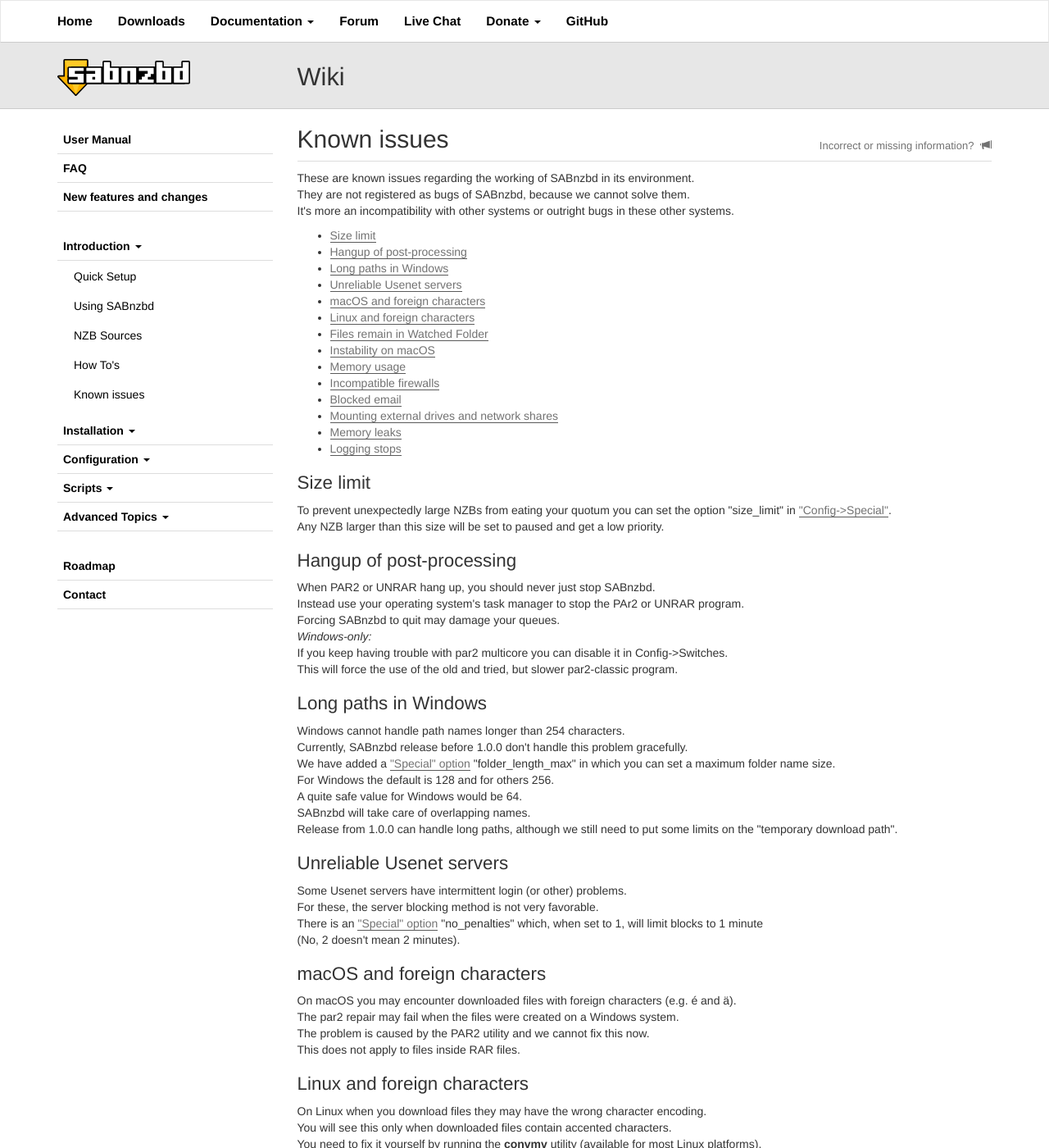
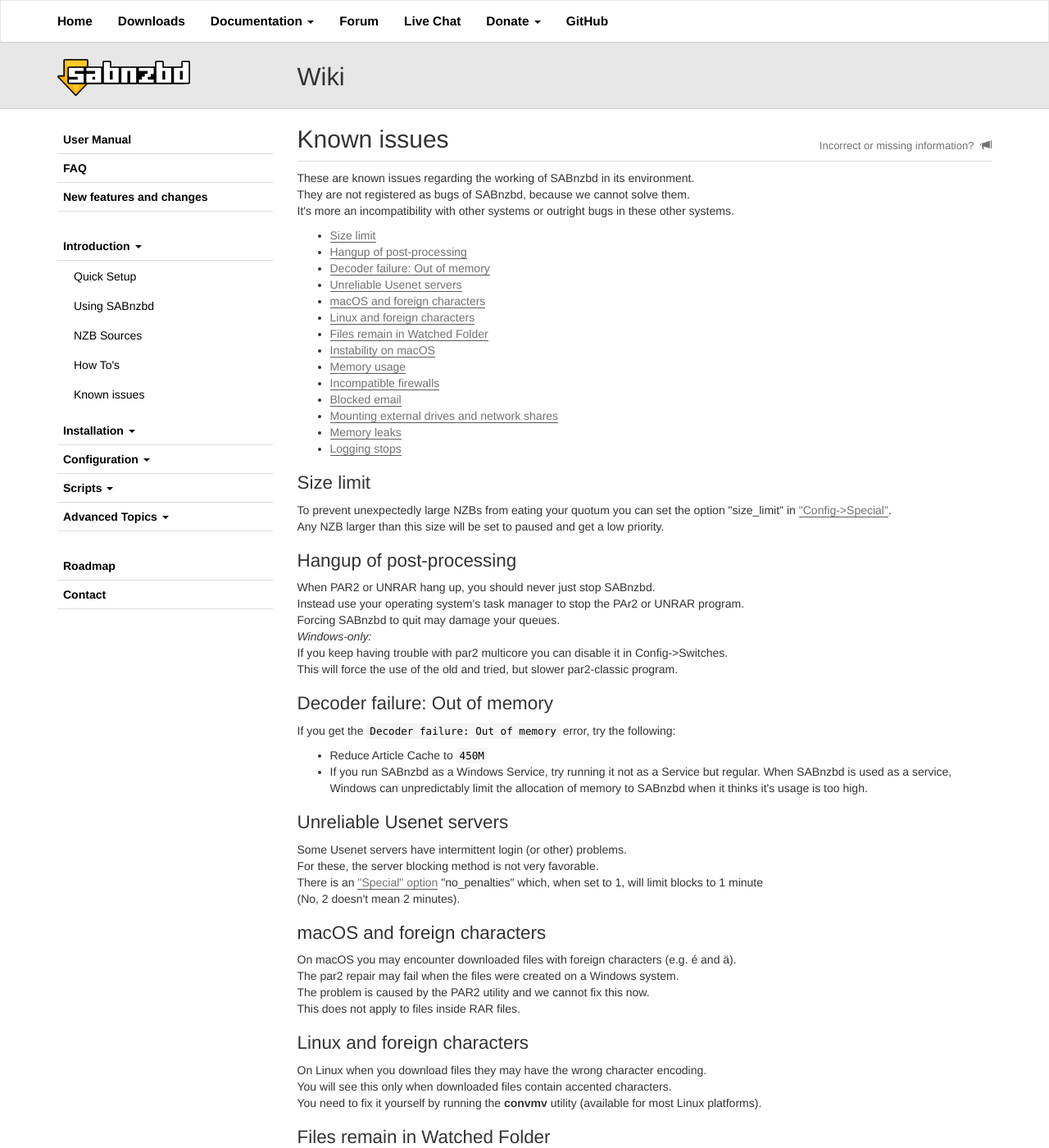
Before and after one commit to sabnzbd/sabnzbd.github.io, a Jekyll site: the page built from wiki/introduction/known-issues.html, in a window 1280 px wide and 1400 px high. Shown: the whole window at 82% size. Built offline with Jekyll 4.4.1, drawn with Linux system fonts in a browser that asks for light colours.

Commit message:
Update issues

```diff
--- a/wiki/introduction/known-issues.html
+++ b/wiki/introduction/known-issues.html
@@ -9,7 +9,7 @@
 <ul class="toc-list">
     <li><a href="#toc0">Size limit</a></li>
     <li><a href="#toc1">Hangup of post-processing</a></li>
-    <li><a href="#toc3">Long paths in Windows</a></li>
+    <li><a href="#toc2">Decoder failure: Out of memory</a></li>
     <li><a href="#toc5">Unreliable Usenet servers</a></li>
     <li><a href="#toc6">macOS and foreign characters</a></li>
     <li><a href="#toc7">Linux and foreign characters</a></li>
@@ -36,15 +36,12 @@
     If you keep having trouble with par2 multicore you can disable it in Config-&gt;Switches.<br>
     This will force the use of the old and tried, but slower par2-classic program.
 </p>
-<h2 id="toc3"><span>Long paths in Windows</span></h2>
-<p>Windows cannot handle path names longer than 254 characters.<br>
-    Currently, SABnzbd release before 1.0.0 don't handle this problem gracefully.<br>
-    We have added a <a href="/wiki/configuration/{{ site.wiki_version }}/special">"Special" option</a> "folder_length_max" in which you can set a maximum folder name size.<br>
-    For Windows the default is 128 and for others 256.<br>
-    A quite safe value for Windows would be 64.<br>
-    SABnzbd will take care of overlapping names.<br>
-    Release from 1.0.0 can handle long paths, although we still need to put some limits on the "temporary download path".
-</p>
+<h2 id="toc2"><span>Decoder failure: Out of memory</span></h2>
+<p>If you get the <code>Decoder failure: Out of memory</code> error, try the following:</p>
+<ul>
+    <li>Reduce Article Cache to <code>450M</code></li>
+    <li>If you run SABnzbd as a Windows Service, try running it not as a Service but regular. When SABnzbd is used as a service, Windows can unpredictably limit the allocation of memory to SABnzbd when it thinks it's usage is too high.</li>
+</ul>
 
 <h2 id="toc5"><span>Unreliable Usenet servers</span></h2>
 <p>Some Usenet servers have intermittent login (or other) problems.<br>
```
